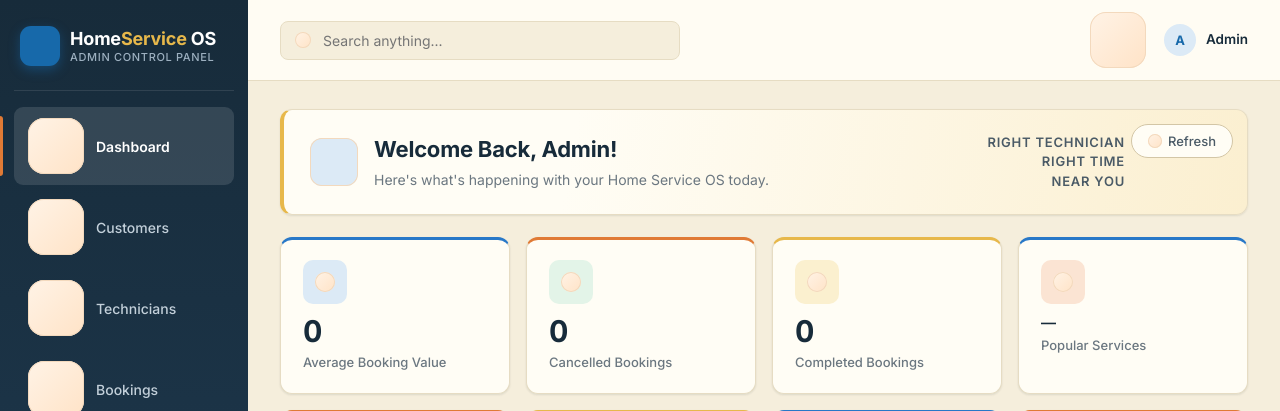
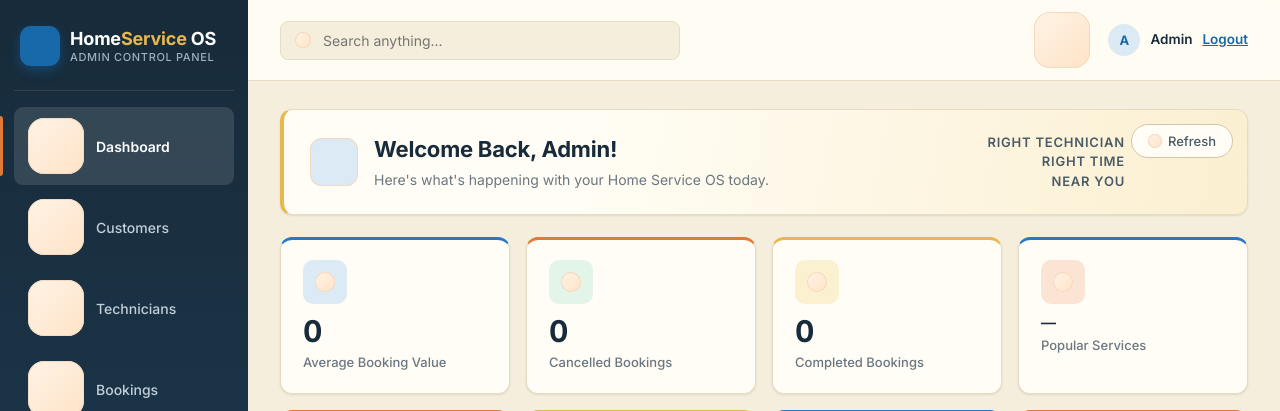
Before and after one commit to kalyan-91/home_service_hub, a Flask app: template templates/admin/dashboard.html in a window 1280 px wide. Shown: the top 411 px of the page. Run offline with Flask 3, Linux system fonts and the light colour scheme; the template is opened without the code that fills it, so the values that code supplies are empty; parts of the project's set-up code (start-up, migrations or seed data) failed here and were passed over.

Commit message:
Update dashboard.html

```diff
--- a/templates/admin/dashboard.html
+++ b/templates/admin/dashboard.html
@@ -28,7 +28,7 @@
   <div class="content">
     <header class="topbar">
       <label class="search"><span class="ico" data-icon="search"></span><input id="search" type="search" placeholder="Search anything..."></label>
-      <div class="top-right"><span class="ico" data-icon="bell"></span><div class="me"><span class="avatar">A</span><span>Admin</span></div></div>
+      <div class="top-right"><span class="ico" data-icon="bell"></span><div class="me"><span class="avatar">A</span><span>Admin</span> <a href="/admin/logout">Logout</a></div></div>
     </header>
     <main>
 
```
